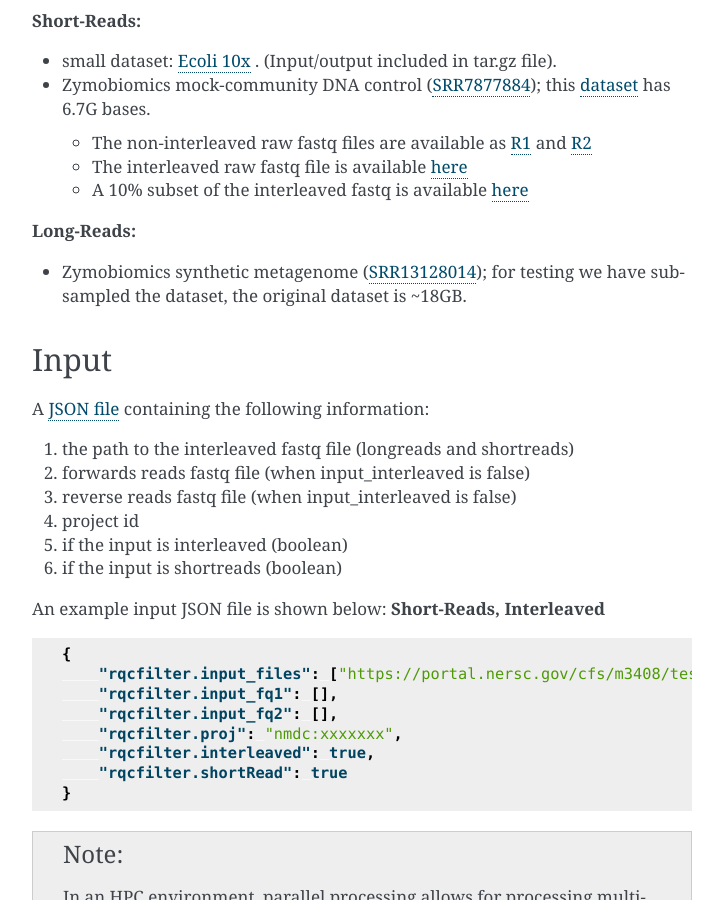
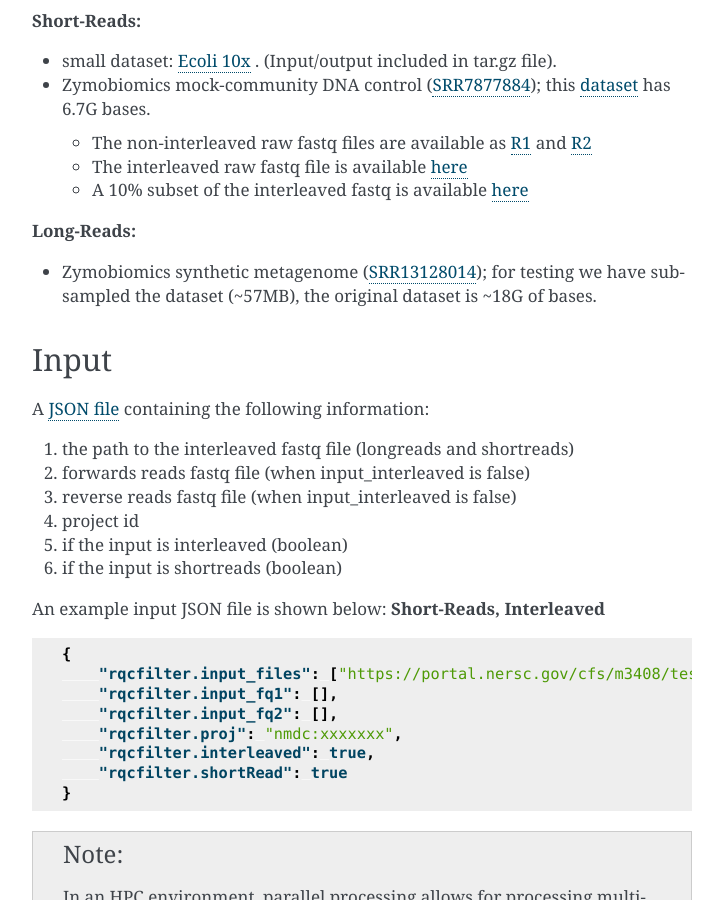
Before and after one commit to microbiomedata/ReadsQC, a Sphinx documentation site: the page built from docs/index.rst, in a window 1280 px wide and 900 px high, scrolled down 2858 px. Shown: the whole window, without its empty margins (388-1111 px from the left). Built offline with Sphinx 7.4.7, drawn with Linux system fonts in a browser that asks for light colours; some of the changed text lies outside the part shown.

Commit message:
Update index.rst
- longreads url
- description to find datasets

```diff
--- a/docs/index.rst
+++ b/docs/index.rst
@@ -118,7 +118,7 @@ Sample dataset(s)
 
 **Long-Reads:**
 
-- Zymobiomics synthetic metagenome (`SRR13128014 <https://portal.nersc.gov/cfs/m3408/test_data/SRR13128014.pacbio.subsample.ccs.fastq.gz>`_); for testing we have subsampled the dataset, the original dataset is ~18GB.
+- Zymobiomics synthetic metagenome (`SRR13128014 <https://portal.nersc.gov/project/m3408/test_data/SRR13128014.pacbio.subsample/SRR13128014.pacbio.subsample.ccs.fastq.gz>`_); for testing we have subsampled the dataset (~57MB), the original dataset is ~18G of bases.
 
 Input
 ------
```
Also changed, not shown: other parts of docs/index.rst (+7 -0 lines).
